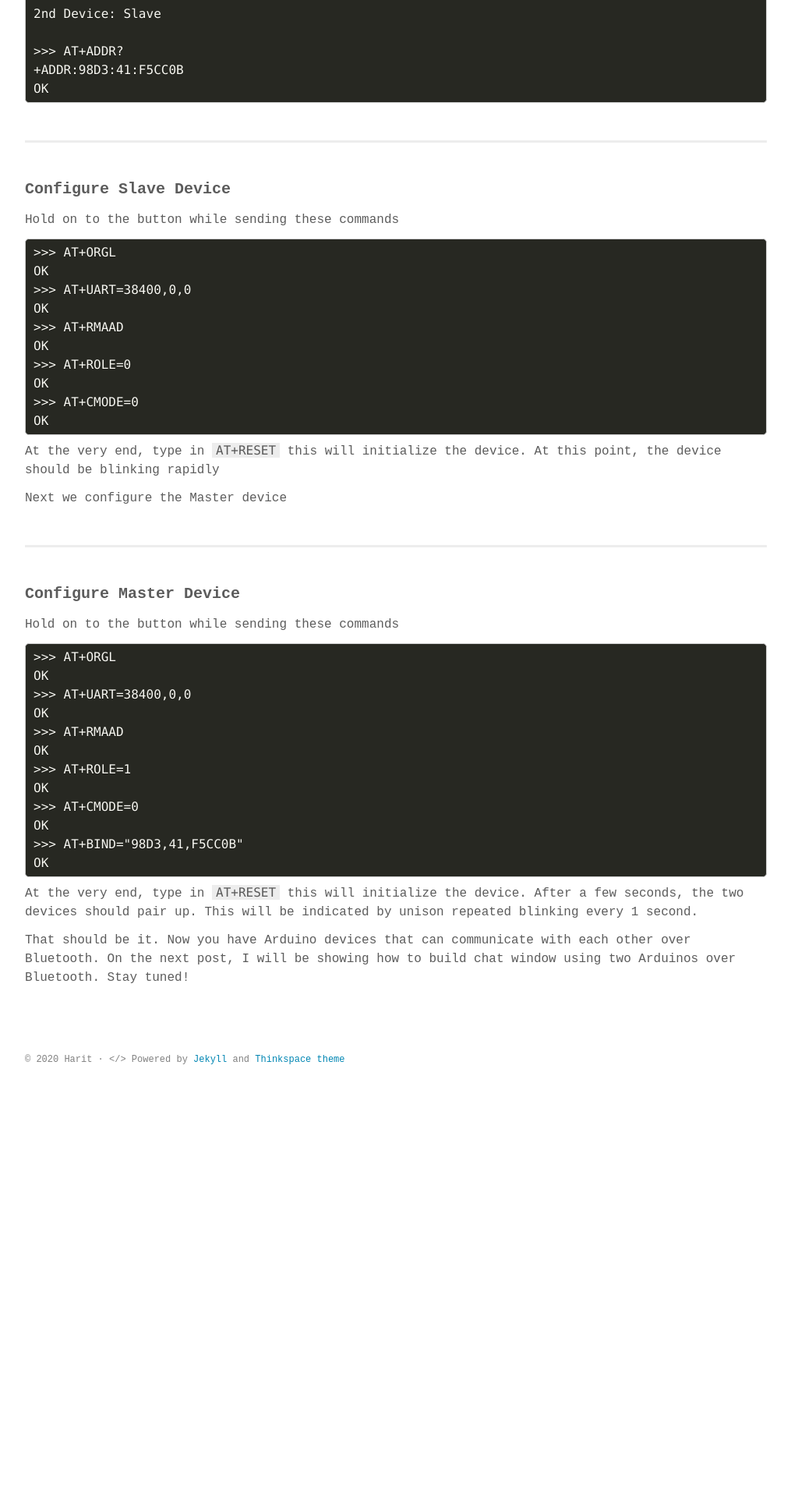
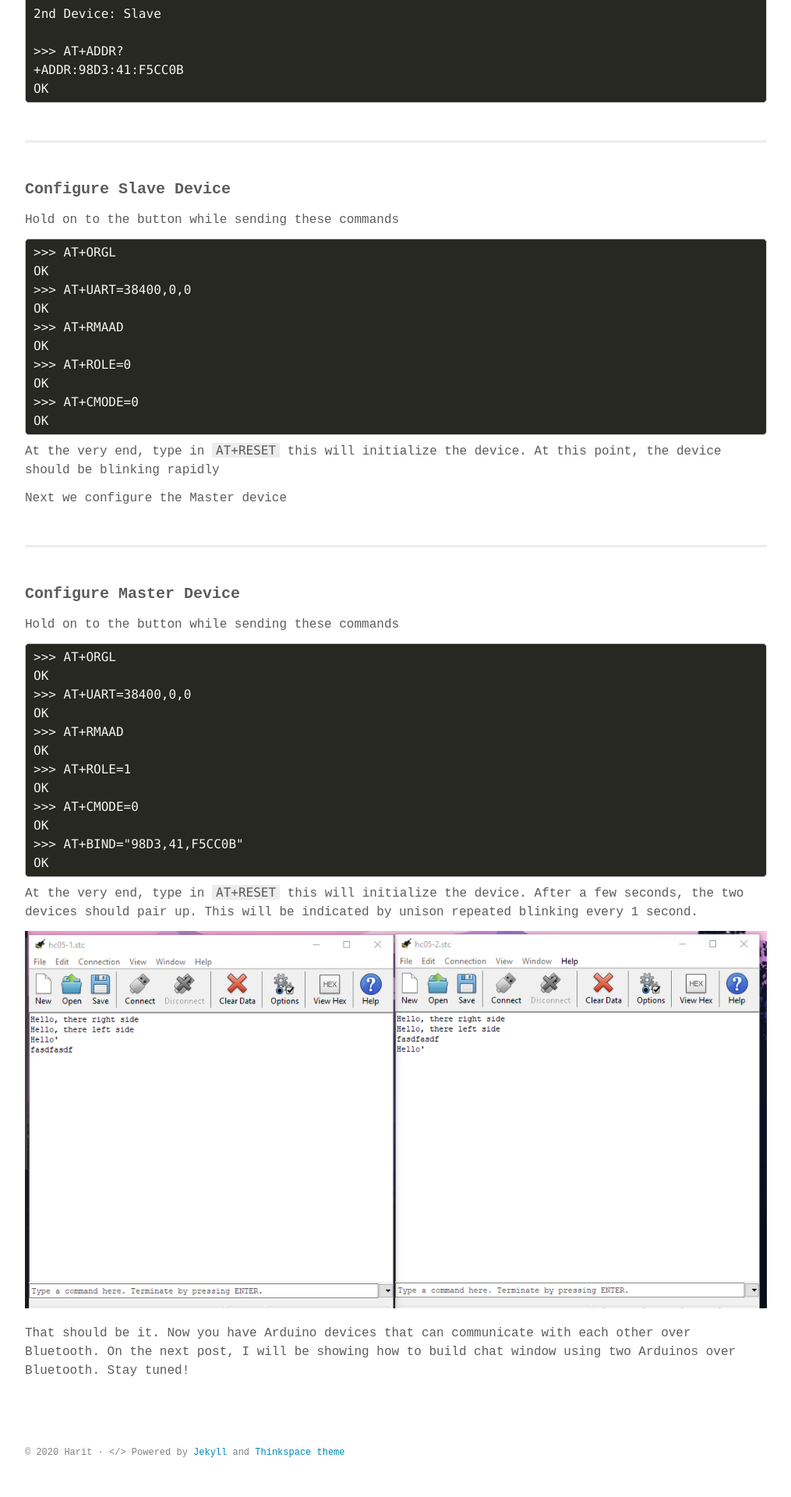
Before and after one commit to hshah89/hshah89.github.io, a Jekyll site: the page built from _posts/2020-01-25-hc-05.md, in a window 1280 px wide. Shown: the part 3635-5555 px from the top of the page at 78% size, without its empty margins (132-1147 px from the left). Built offline with Jekyll 4.4.1, drawn with Linux system fonts in a browser that asks for light colours; some web fonts are replaced; before the commit the page ends 5051 px from its top, so only the background shows below that.

Commit message:
updated to hc05 post

```diff
--- a/_posts/2020-01-25-hc-05.md
+++ b/_posts/2020-01-25-hc-05.md
@@ -181,4 +181,7 @@ OK
 At the very end, type in `AT+RESET` this will initialize the device. After a few seconds, the two devices should pair up. This will be indicated by unison repeated blinking every 1 second.
 
 
+<img src="{{ "/images/hc_05/final.png" | prepend: site.baseurl }}" align="middle">
+
+
 That should be it. Now you have Arduino devices that can communicate with each other over Bluetooth. On the next post, I will be showing how to build chat window using two Arduinos over Bluetooth. Stay tuned!
```
Also changed, not shown: images/hc_05/final.png (added).
